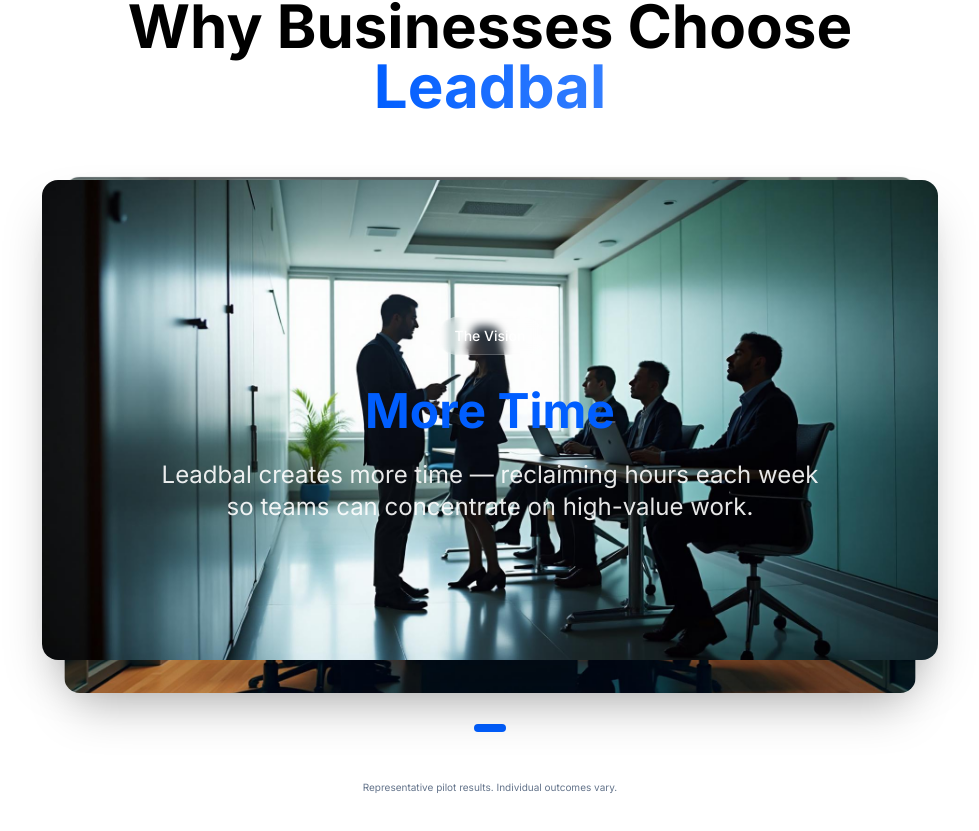
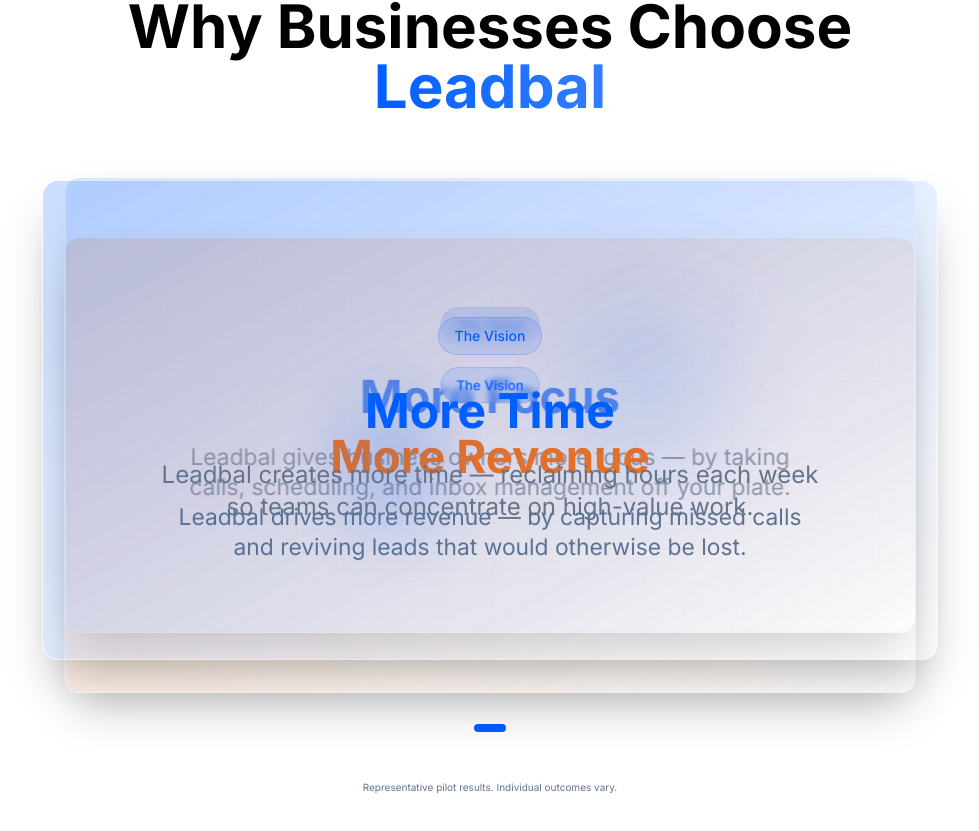
Before and after one commit to valentinafu07-cell/leadbaldemo, a React (Vite) app: page / in a window 1280 px wide. Shown: the part 1835-2666 px from the top of the page, without its empty margins (150-1129 px from the left). Built offline with nearby package versions, Linux system fonts and the light colour scheme; a web font is replaced by a local one.

Commit message:
Refine "Why Businesses Choose" section

```diff
--- a/src/components/WhyBusinessesChoose.tsx
+++ b/src/components/WhyBusinessesChoose.tsx
@@ -60,19 +60,19 @@ const WhyBusinessesChoose = () => {
     {
       title: "More Focus",
       content: "Leadbal gives business owners more focus — by taking calls, scheduling, and inbox management off your plate.",
-      background: "/leadbal-background1.png",
+      gradient: "from-primary/20 via-primary/10 to-transparent",
       accent: "text-primary"
     },
     {
       title: "More Time",
       content: "Leadbal creates more time — reclaiming hours each week so teams can concentrate on high-value work.",
-      background: "/leadbal-background2.png",
+      gradient: "from-accent/20 via-accent/10 to-transparent",
       accent: "text-primary"
     },
     {
       title: "More Revenue",
       content: "Leadbal drives more revenue — by capturing missed calls and reviving leads that would otherwise be lost.",
-      background: "/leadbal-background3.png",
+      gradient: "from-orange-500/20 via-orange-500/10 to-transparent",
       accent: "text-orange-500"
     }
   ];
@@ -134,23 +134,35 @@ const WhyBusinessesChoose = () => {
               {cards.map((card, index) => (
                 <div
                   key={index}
-                  className="absolute inset-0 rounded-2xl overflow-hidden shadow-2xl transition-all duration-700 ease-out"
+                  className="absolute inset-0 rounded-2xl overflow-hidden shadow-2xl transition-all duration-700 ease-out border border-white/10"
                   style={getCardStyle(index)}
                 >
-                  {/* Background Image */}
-                  <div
-                    className="absolute inset-0 bg-cover bg-center"
-                    style={{ backgroundImage: `url(${card.background})` }}
-                  />
+                  {/* Futuristic Background */}
+                  <div className={`absolute inset-0 bg-gradient-to-br ${card.gradient}`} />
+                  <div className="absolute inset-0 bg-gradient-to-t from-dark-900/95 via-dark-900/80 to-dark-900/60" />
 
-                  {/* Dark Overlay */}
-                  <div className="absolute inset-0 bg-dark-900/70" />
+                  {/* Animated Grid Pattern */}
+                  <div className="absolute inset-0 opacity-10">
+                    <div className="absolute inset-0"
+                         style={{
+                           backgroundImage: `
+                             linear-gradient(rgba(0,87,255,0.1) 1px, transparent 1px),
+                             linear-gradient(90deg, rgba(0,87,255,0.1) 1px, transparent 1px)
+                           `,
+                           backgroundSize: '50px 50px'
+                         }}
+                    />
+                  </div>
+
+                  {/* Glowing Orbs */}
+                  <div className="absolute top-1/4 right-1/4 w-32 h-32 rounded-full bg-primary/20 blur-3xl animate-pulse" />
+                  <div className="absolute bottom-1/3 left-1/3 w-24 h-24 rounded-full bg-accent/15 blur-2xl animate-pulse" style={{ animationDelay: '1s' }} />
 
                   {/* Content */}
                   <div className="relative h-full flex flex-col justify-center items-center text-center p-8 md:p-16">
                     {/* Badge */}
-                    <div className="inline-flex items-center px-4 py-2 rounded-full bg-white/10 border border-white/20 backdrop-blur-sm mb-8">
-                      <span className="text-sm font-medium text-white">The Vision</span>
+                    <div className="inline-flex items-center px-4 py-2 rounded-full bg-primary/10 border border-primary/20 backdrop-blur-sm mb-8">
+                      <span className="text-sm font-medium text-primary">The Vision</span>
                     </div>
 
                     {/* Main Content */}
@@ -158,7 +170,7 @@ const WhyBusinessesChoose = () => {
                       {card.title}
                     </h3>
 
-                    <p className="text-xl md:text-2xl text-white/90 leading-relaxed max-w-2xl">
+                    <p className="text-xl md:text-2xl text-muted-foreground leading-relaxed max-w-2xl">
                       {card.content}
                     </p>
                   </div>
```
